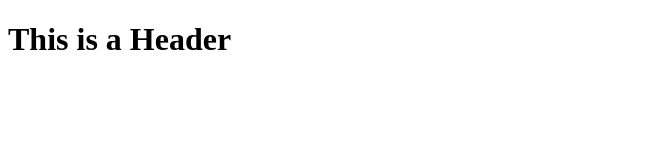
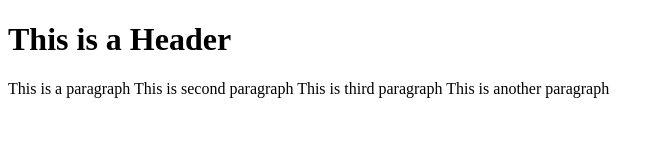
Before and after one commit to edgar-dev21/git-test, a plain HTML site: page index.html in a window 1280 px wide. Shown: the whole page, without its empty margins (0-664 px from the left). Drawn offline with Linux system fonts and the light colour scheme.

Commit message:
Second Commit

```diff
--- a/index.html
+++ b/index.html
@@ -2,5 +2,9 @@
 <html>
     <body>
         <h1>This is a Header</h1>
+        <p1>This is a paragraph</p1>
+        <p2>This is second paragraph</p2>
+        <p3>This is third paragraph</p3>
+        <p4>This is another paragraph</p4>
     </body>
 </html>
```
